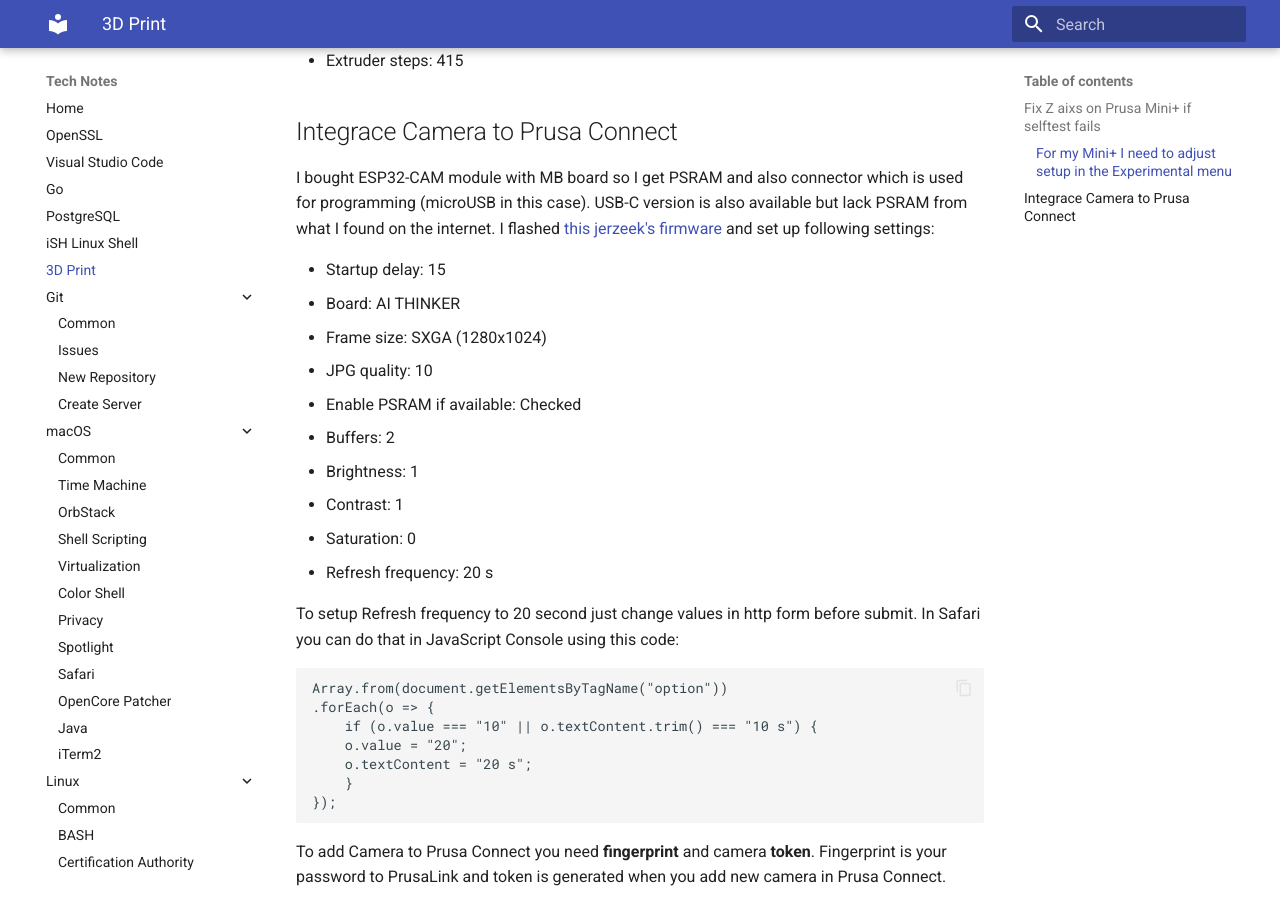
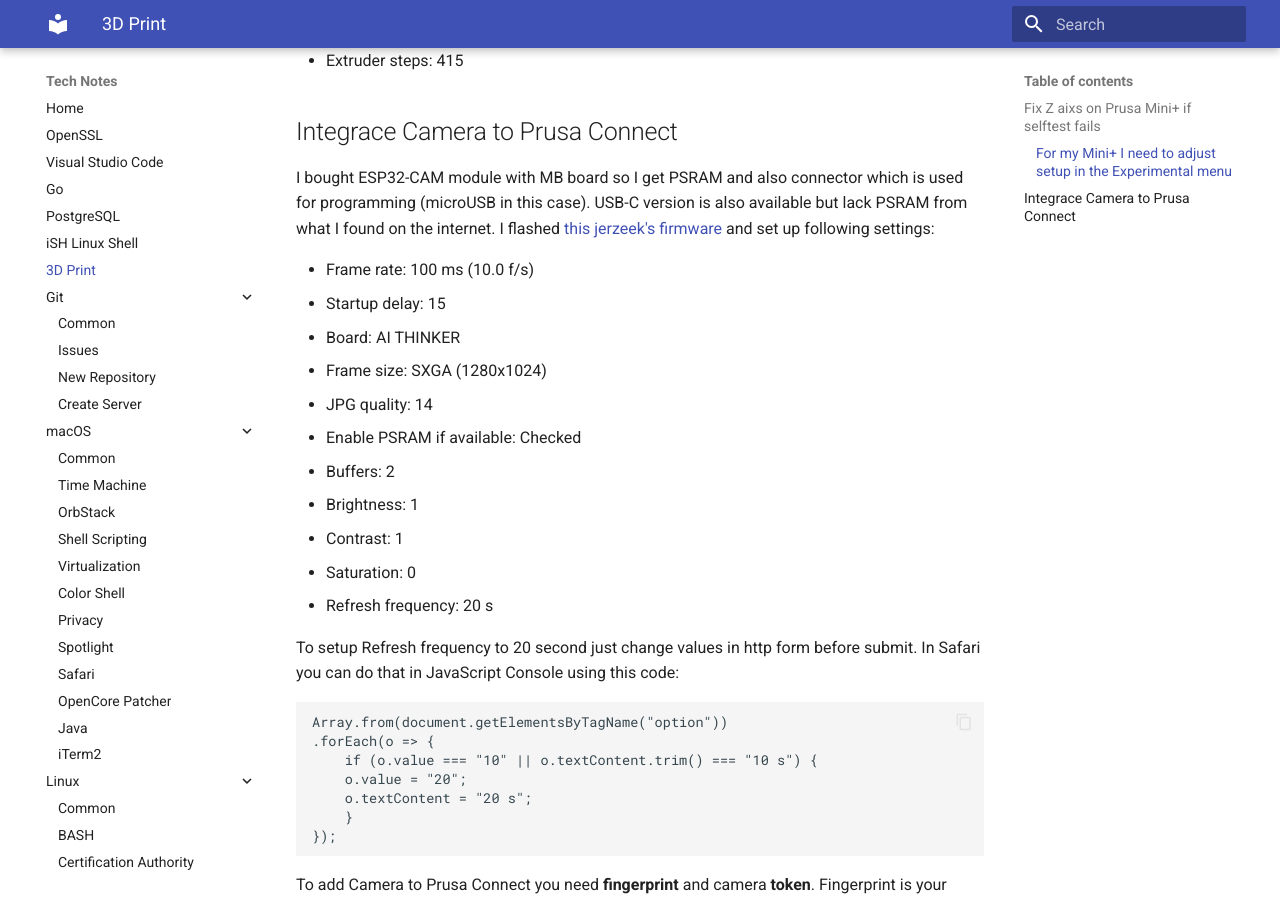
Before and after one commit to jorycz/technotes, an MkDocs documentation site: the page built from docs/3DPrint/3DPrint-PrusaMiniPlus.md, in a window 1280 px wide and 900 px high, scrolled down 563 px. Built offline with MkDocs 1.6.1 and Material for MkDocs 9.7.7, drawn with Linux system fonts in a browser that asks for light colours.

Commit message:
3D Print ESP32 CAM frame rate increased.

```diff
--- a/docs/3DPrint/3DPrint-PrusaMiniPlus.md
+++ b/docs/3DPrint/3DPrint-PrusaMiniPlus.md
@@ -21,10 +21,11 @@
 
 I bought ESP32-CAM module with MB board so I get PSRAM and also connector which is used for programming (microUSB in this case). USB-C version is also available but lack PSRAM from what I found on the internet. I flashed [this jerzeek's firmware](https://jerzeek.github.io/PrintCam-Firmware/) and set up following settings:
 
+* Frame rate: 100 ms (10.0 f/s)
 * Startup delay: 15
 * Board: AI THINKER
 * Frame size: SXGA (1280x1024)
-* JPG quality: 10
+* JPG quality: 14
 * Enable PSRAM if available: Checked
 * Buffers: 2
 * Brightness: 1
```
